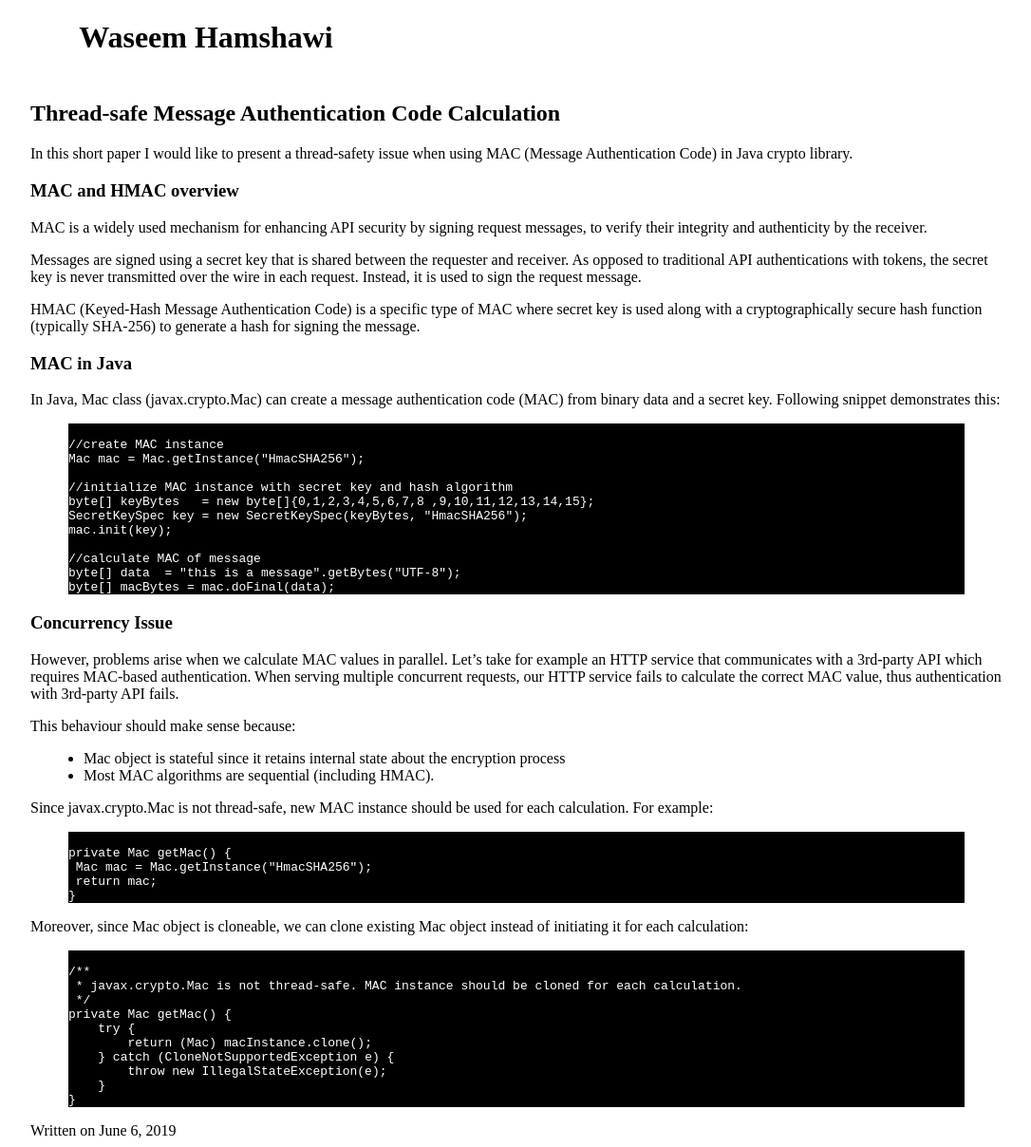
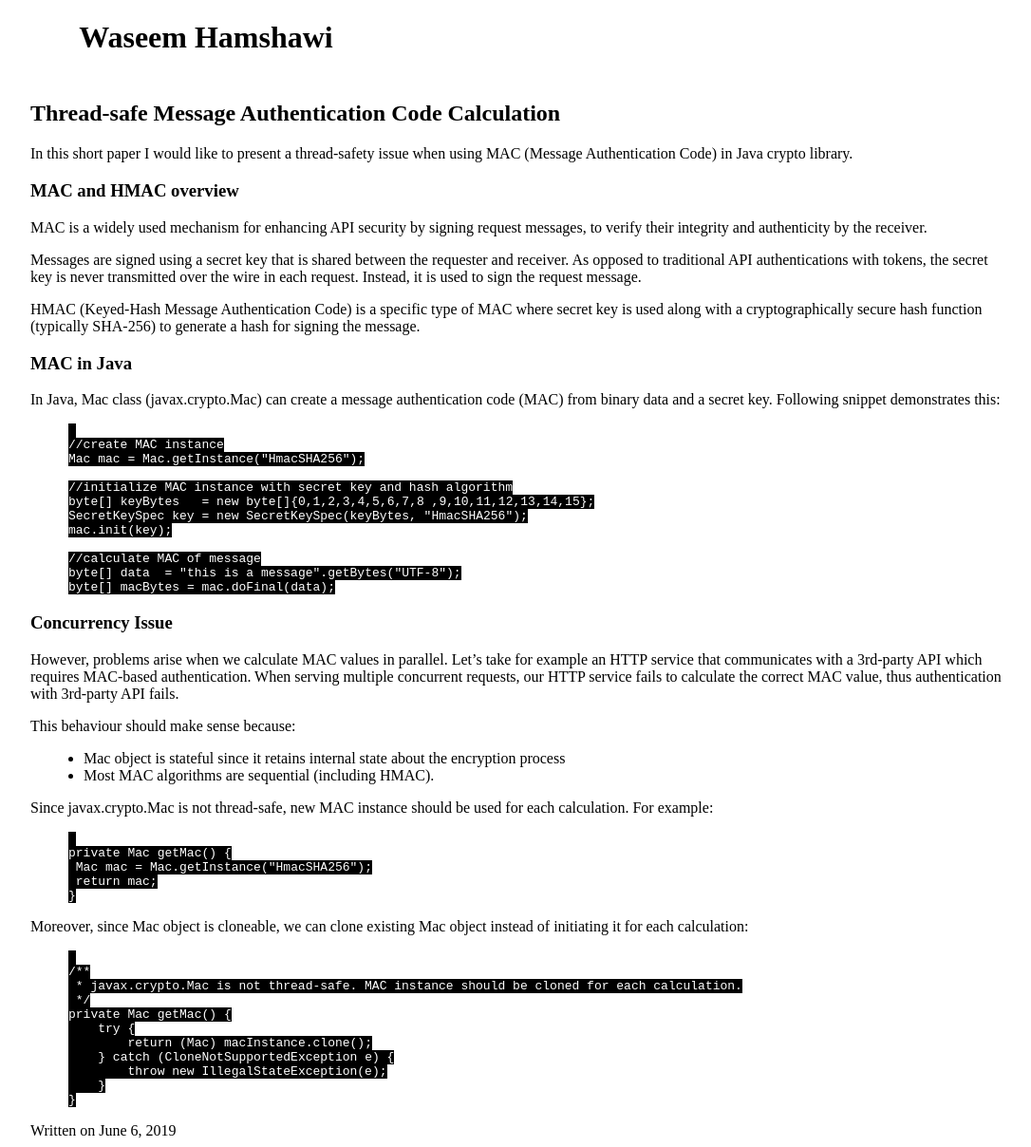
Before and after one commit to waseemh/waseemh.github.io, a Jekyll site: the page built from _posts/2019-06-06-threadsafe-mac-calc.md, in a window 1280 px wide. Shown: the whole page at 95% size, without its empty margins (96-1182 px from the left). Built offline with Jekyll 4.4.1, drawn with Linux system fonts in a browser that asks for light colours.

Commit message:
Update default.html

```diff
--- a/_layouts/default.html
+++ b/_layouts/default.html
@@ -18,12 +18,9 @@
   margin: 0 auto;
 }
       .post-meta { text-align: right; }
-      code {
+code {
   color: white;
   background: black;
-          max-width: 100%;
-  display: block;
-  margin: 0 auto;
 }
 
 div.highlighter-rouge code {
```
